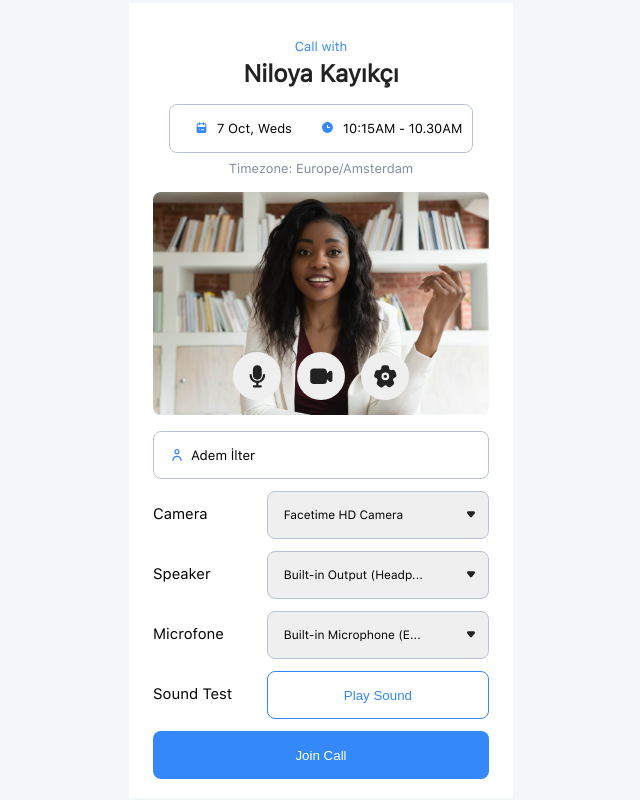
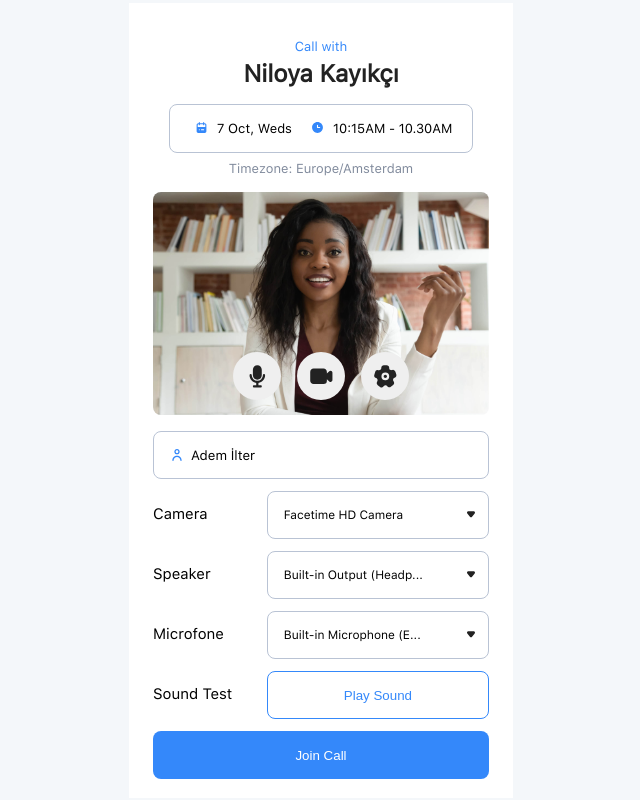
Before and after one commit to SafaElmali/superpeer-ui-developer-challenge, a Next.js app: page / in a window 1280 px wide. Shown: the whole page, without its empty margins (319-959 px from the left). Built offline with nearby package versions, Linux system fonts and the light colour scheme.

Commit message:
refactor: modify styles

```diff
--- a/components/Dropdown/styles.module.css
+++ b/components/Dropdown/styles.module.css
@@ -1,5 +1,6 @@
 .select {
   border: 1px solid #b9c3d4;
+  background-color: #ffff;
   border-radius: 8px;
   padding: 1rem 1rem;
   width: 100%;
--- a/styles/main.module.css
+++ b/styles/main.module.css
@@ -46,7 +46,7 @@
 }
 
 .callSchedule div:last-of-type {
-  margin: 0px 20px;
+  margin: 0px 10px;
 }
 
 .callSchedule svg {
```
